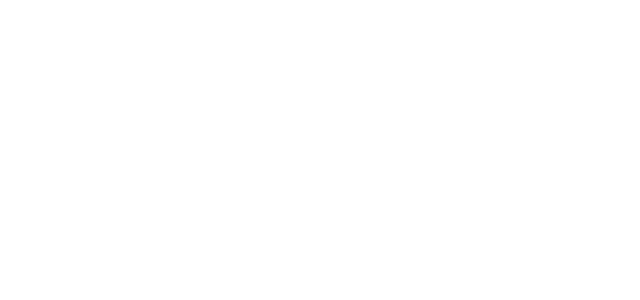
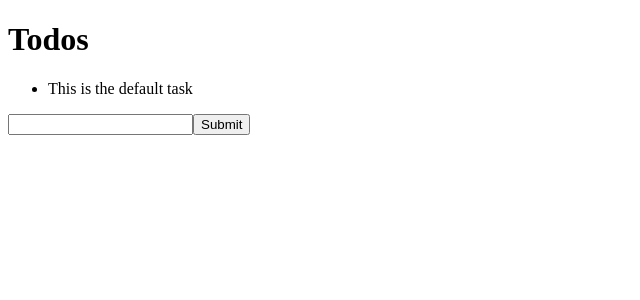
Before and after one commit to LaxmanChoudhary/react-stuff, a React (Create React App) app: page / in a window 1280 px wide. Shown: the top 300 px of the page, without its empty margins (0-640 px from the left). Built offline with nearby package versions, Linux system fonts and the light colour scheme.

Commit message:
todo-basic

```diff
--- a/public/index.html
+++ b/public/index.html
@@ -2,27 +2,12 @@
 <html lang="en">
   <head>
     <meta charset="utf-8" />
-    <link rel="icon" href="" />
     <meta name="viewport" content="width=device-width, initial-scale=1" />
     <meta name="theme-color" content="#000000" />
     <meta
       name="description"
       content="Web site created using create-react-app"
     />
-    <!--
-      manifest.json provides metadata used when your web app is installed on a
-      user's mobile device or desktop. See https://developers.google.com/web/fundamentals/web-app-manifest/
-    -->
-    <link rel="manifest" href="%PUBLIC_URL%/manifest.json" />
-    <!--
-      Notice the use of %PUBLIC_URL% in the tags above.
-      It will be replaced with the URL of the `public` folder during the build.
-      Only files inside the `public` folder can be referenced from the HTML.
-
-      Unlike "/favicon.ico" or "favicon.ico", "%PUBLIC_URL%/favicon.ico" will
-      work correctly both with client-side routing and a non-root public URL.
-      Learn how to configure a non-root public URL by running `npm run build`.
-    -->
     <title>React</title>
   </head>
   <body>
--- a/src/App.js
+++ b/src/App.js
@@ -1,9 +1,35 @@
-function App() {
-  return (
-    <div className="App">
+import React, { Component } from 'react';
+import TodoForm from './components/TodoForm';
+import Todos from './components/Todos';
 
-    </div>
-  );
+export default class App extends Component {
+  state = {
+    todos: [
+      { id: 1, content: "This is the default task" }
+    ]
+  }
+
+  addTodo = (todo) => {
+    let todos = [...this.state.todos, todo]
+    this.setState({
+      todos: todos,
+    })
+  }
+
+  deleteTodo = (id) => {
+    let todos = this.state.todos.filter(todo => todo.id !== id)
+    this.setState({
+      todos: todos,
+    })
+  }
+
+  render() {
+    return (
+      <div className="todo-app">
+        <h1>Todos</h1>
+        <Todos todos={this.state.todos} deleteTodo={this.deleteTodo} />
+        <TodoForm addTodo={this.addTodo} />
+      </div>
+    )
+  }
 }
-
-export default App;
--- /dev/null
+++ b/src/components/TodoForm.js
@@ -0,0 +1,35 @@
+import React, { Component } from "react";
+
+export default class TodoForm extends Component {
+    state = {
+        content: "",
+        id: 2,
+    };
+    resetPlus = () => {
+        let id = this.state.id;
+        id++;
+        this.setState({
+            content: "",
+            id: id,
+        });
+    };
+    handleChange = (e) => {
+        this.setState({
+            [e.target.name]: e.target.value,
+        });
+    };
+    handleSubmit = (e) => {
+        e.preventDefault();
+        this.props.addTodo(this.state);
+        this.resetPlus();
+    };
+    render() {
+        return (
+            <form onSubmit={this.handleSubmit}>
+                <label htmlFor="content"></label>
+                <input type="text" name="content" value={this.state.content} onChange={this.handleChange} />
+                <input type="submit" />
+            </form>
+        );
+    }
+}
--- /dev/null
+++ b/src/components/Todos.js
@@ -0,0 +1,22 @@
+import React from 'react';
+
+const Todos = ({ todos, deleteTodo }) => {
+    const todoList = todos.length ? (
+        todos.map(todo => {
+            return(
+                <li key={todo.id} onClick={() => {deleteTodo(todo.id)}}>{ todo.content }</li>
+            )
+        })
+    ) : (
+        <p>No todos to do!</p>
+    );
+    return(
+        <div className="todo-display">
+            <ul>
+                { todoList }
+            </ul>
+        </div>
+    )
+}
+
+export default Todos;
```
